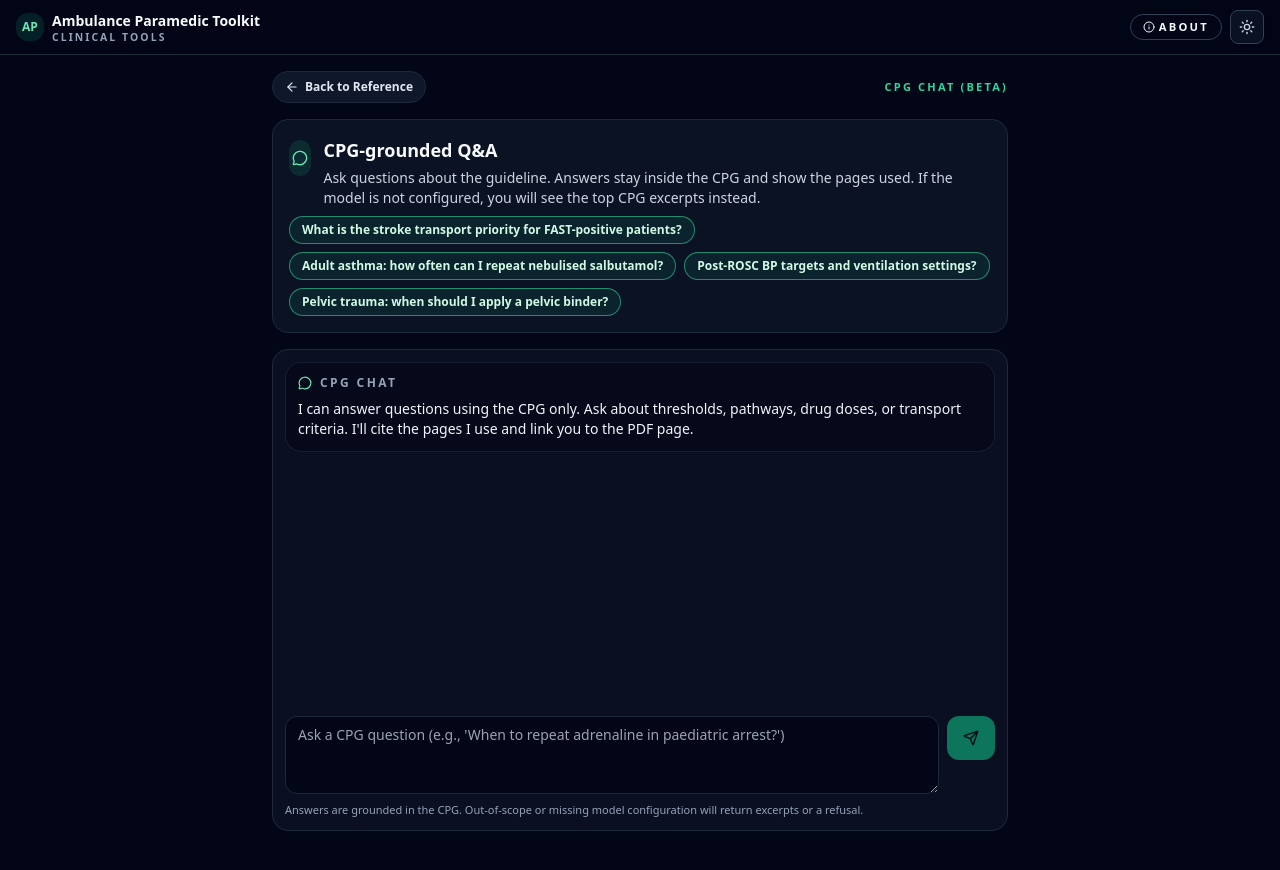
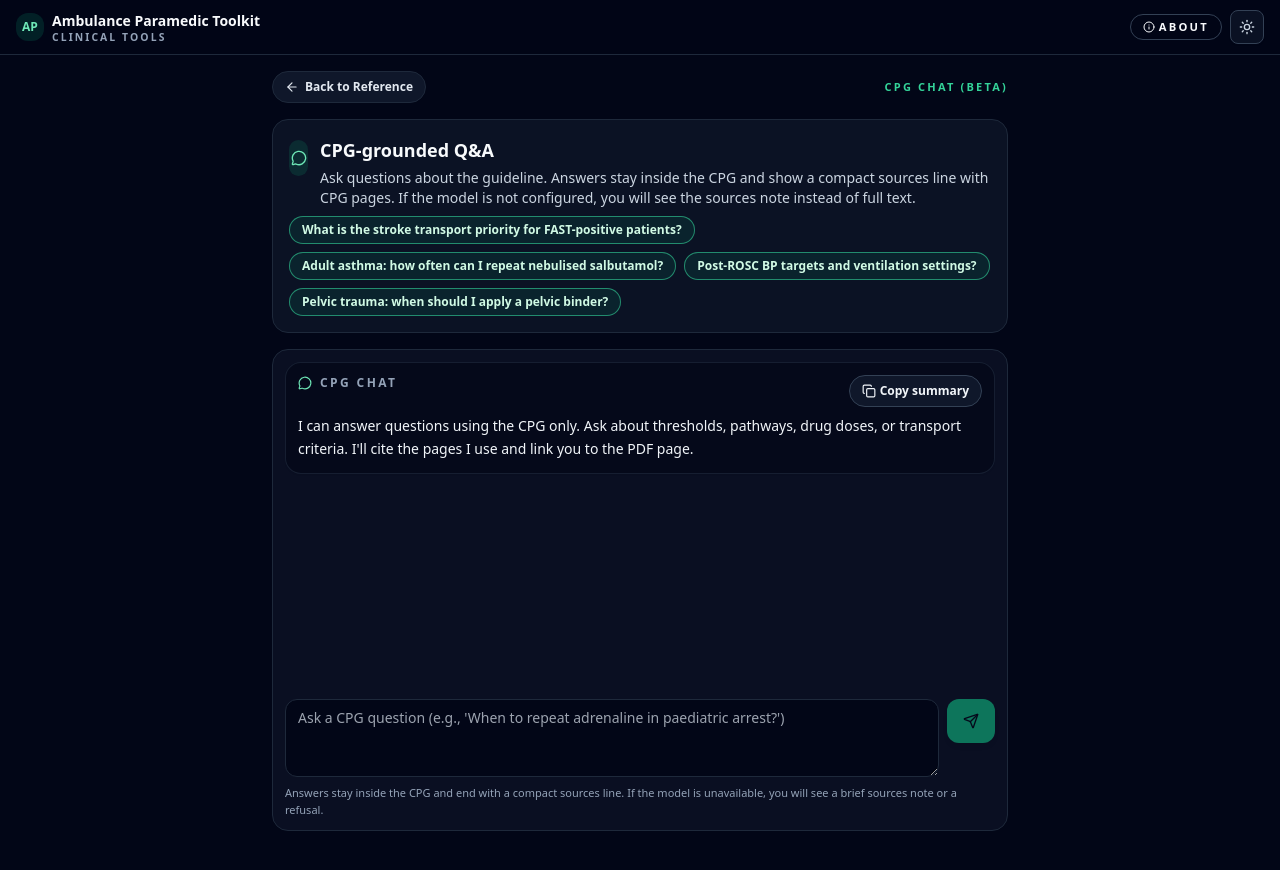
Before and after one commit to drixle08/Ambulance-App, a Next.js app: page /tools/cpg-chat in a window 1280 px wide. Shown: the top 870 px of the page. Built offline with nearby package versions, Linux system fonts and the light colour scheme.

Commit message:
Refine CPG chat formatting and actions

```diff
--- a/app/(app)/tools/cpg-chat/page.tsx
+++ b/app/(app)/tools/cpg-chat/page.tsx
@@ -4,10 +4,11 @@ import { FormEvent, useEffect, useRef, useState } from "react";
 import Link from "next/link";
 import {
   ArrowLeft,
-  BookOpenCheck,
+  Copy,
   Loader2,
   MessageCircle,
   Send,
+  Share2,
   User,
 } from "lucide-react";
 
@@ -15,8 +16,8 @@ type SourceDoc = {
   id: string;
   page: number;
   printedPage: number;
-  snippet: string;
   pdfUrl: string;
+  label: string;
 };
 
 type ChatMessage = {
@@ -24,6 +25,7 @@ type ChatMessage = {
   role: "user" | "assistant";
   content: string;
   sources?: SourceDoc[];
+  sourceLine?: string;
 };
 
 const EXAMPLES = [
@@ -33,28 +35,52 @@ const EXAMPLES = [
   "Pelvic trauma: when should I apply a pelvic binder?",
 ];
 
-function Sources({ sources }: { sources: SourceDoc[] }) {
-  if (!sources || sources.length === 0) return null;
+function SourcesLine({
+  sourceLine,
+  sources,
+}: {
+  sourceLine?: string;
+  sources?: SourceDoc[];
+}) {
+  if (!sourceLine) return null;
+
+  const deduped = sources
+    ? Array.from(
+        new Map(
+          sources.map((source) => [
+            source.label,
+            { label: source.label, pdfUrl: source.pdfUrl },
+          ])
+        ).values()
+      )
+    : [];
+
+  const hasLinks = deduped.length > 0;
 
   return (
-    <div className="mt-3 space-y-2 rounded-xl border border-slate-800 bg-slate-900/80 p-3">
-      <div className="flex items-center gap-2 text-xs font-semibold uppercase tracking-[0.18em] text-emerald-400">
-        <BookOpenCheck className="h-4 w-4" />
-        Sources (CPG)
-      </div>
-      <div className="space-y-2">
-        {sources.map((source) => (
-          <div
-            key={source.id}
-            className="rounded-lg border border-slate-800/80 bg-slate-950/60 p-3"
+    <div className="mt-2 text-[0.8rem] text-slate-300">
+      {hasLinks ? (
+        <>
+          <span className="font-semibold text-emerald-200">Sources (CPG): </span>
+          {deduped.map((source, index) => (
+            <span key={`${source.label}-${index}`}>
+              {source.pdfUrl ? (
+                <Link
+                  href={source.pdfUrl}
+                  className="underline decoration-emerald-400/70 underline-offset-4 hover:text-emerald-100"
                 >
-            <p className="mb-1 text-xs font-semibold text-emerald-300">
-              Page {source.printedPage}
-            </p>
-            <p className="text-[0.8rem] text-slate-200">{source.snippet}</p>
-          </div>
+                  {source.label}
+                </Link>
+              ) : (
+                source.label
+              )}
+              {index < deduped.length - 1 ? "; " : ""}
+            </span>
           ))}
-      </div>
+        </>
+      ) : (
+        sourceLine
+      )}
     </div>
   );
 }
@@ -71,11 +97,58 @@ export default function CpgChatPage() {
   const [input, setInput] = useState("");
   const [isSending, setIsSending] = useState(false);
   const [error, setError] = useState<string | null>(null);
+  const [copiedMessageId, setCopiedMessageId] = useState<string | null>(null);
+  const [canShare, setCanShare] = useState(false);
   const endRef = useRef<HTMLDivElement | null>(null);
 
   useEffect(() => {
     endRef.current?.scrollIntoView({ behavior: "smooth" });
   }, [messages]);
+
+  useEffect(() => {
+    setCanShare(typeof navigator !== "undefined" && "share" in navigator);
+  }, []);
+
+  const buildShareText = (message: ChatMessage) => {
+    if (!message.content) return "";
+    const includesSources =
+      message.sourceLine &&
+      message.content.toLowerCase().includes("sources (cpg");
+    const sourcesText =
+      !includesSources && message.sourceLine
+        ? `\n\n${message.sourceLine}`
+        : "";
+    return `${message.content}${sourcesText}`.trim();
+  };
+
+  const handleCopy = async (message: ChatMessage) => {
+    const text = buildShareText(message);
+    if (!text) return;
+    try {
+      await navigator.clipboard.writeText(text);
+      setCopiedMessageId(message.id);
+      setTimeout(() => setCopiedMessageId(null), 2000);
+    } catch (err) {
+      console.error(err);
+      setError("Unable to copy right now. Please try again.");
+    }
+  };
+
+  const handleShare = async (message: ChatMessage) => {
+    if (!canShare) return;
+    const text = buildShareText(message);
+    if (!text) return;
+    try {
+      await navigator.share({
+        title: "CPG Chat summary",
+        text,
+      });
+    } catch (err) {
+      if ((err as Error).name === "AbortError") return;
+      console.error(err);
+      setError("Unable to share right now. Please try again.");
+    }
+  };
 
   const sendMessage = async (question: string) => {
     const trimmed = question.trim();
@@ -100,6 +173,21 @@ export default function CpgChatPage() {
       });
 
       const data = await resp.json();
+      const sources: SourceDoc[] = Array.isArray(data?.sources)
+        ? data.sources.map((source: any) => ({
+            id: String(source?.id ?? crypto.randomUUID()),
+            page: Number(source?.page ?? 0),
+            printedPage: Number(source?.printedPage ?? 0),
+            pdfUrl: typeof source?.pdfUrl === "string" ? source.pdfUrl : "",
+            label:
+              typeof source?.label === "string"
+                ? source.label
+                : source?.printedPage
+                  ? `CPG p.${source.printedPage}`
+                  : "CPG",
+          }))
+        : [];
+
       const assistantMsg: ChatMessage = {
         id: crypto.randomUUID(),
         role: "assistant",
@@ -107,7 +195,9 @@ export default function CpgChatPage() {
           typeof data?.answer === "string"
             ? data.answer
             : "I could not produce an answer.",
-        sources: Array.isArray(data?.sources) ? data.sources : [],
+        sources,
+        sourceLine:
+          typeof data?.sourceLine === "string" ? data.sourceLine : undefined,
       };
 
       setMessages((prev) => [...prev, assistantMsg]);
@@ -148,8 +238,8 @@ export default function CpgChatPage() {
             <h1 className="text-lg font-semibold">CPG-grounded Q&A</h1>
             <p className="text-sm text-slate-300">
               Ask questions about the guideline. Answers stay inside the CPG and
-              show the pages used. If the model is not configured, you will see
-              the top CPG excerpts instead.
+              show a compact sources line with CPG pages. If the model is not
+              configured, you will see the sources note instead of full text.
             </p>
           </div>
         </div>
@@ -169,12 +259,18 @@ export default function CpgChatPage() {
 
       <div className="flex flex-1 flex-col gap-3 rounded-2xl border border-slate-800 bg-slate-900/60 p-3">
         <div className="flex flex-col gap-3 overflow-auto">
-          {messages.map((message) => (
+          {messages.map((message) => {
+            const hasInlineSources =
+              message.role === "assistant" &&
+              message.content.toLowerCase().includes("sources (cpg");
+
+            return (
               <div
                 key={message.id}
                 className="rounded-2xl border border-slate-800/70 bg-slate-950/60 p-3 shadow-sm"
               >
-              <div className="mb-2 flex items-center gap-2 text-xs font-semibold uppercase tracking-[0.2em] text-slate-400">
+                <div className="mb-2 flex items-start justify-between gap-2">
+                  <div className="flex items-center gap-2 text-xs font-semibold uppercase tracking-[0.2em] text-slate-400">
                     {message.role === "user" ? (
                       <>
                         <User className="h-3.5 w-3.5" />
@@ -187,14 +283,43 @@ export default function CpgChatPage() {
                       </>
                     )}
                   </div>
-              <p className="whitespace-pre-wrap text-sm text-slate-100">
+                  {message.role === "assistant" ? (
+                    <div className="flex items-center gap-2">
+                      <button
+                        type="button"
+                        onClick={() => handleCopy(message)}
+                        className="inline-flex items-center gap-1 rounded-full border border-slate-700 bg-slate-900 px-3 py-1.5 text-[12px] font-semibold text-slate-100 hover:border-emerald-400 hover:text-emerald-100"
+                      >
+                        <Copy className="h-3.5 w-3.5" />
+                        {copiedMessageId === message.id
+                          ? "Copied"
+                          : "Copy summary"}
+                      </button>
+                      {canShare ? (
+                        <button
+                          type="button"
+                          onClick={() => handleShare(message)}
+                          className="inline-flex items-center gap-1 rounded-full border border-slate-700 bg-slate-900 px-3 py-1.5 text-[12px] font-semibold text-slate-100 hover:border-emerald-400 hover:text-emerald-100"
+                        >
+                          <Share2 className="h-3.5 w-3.5" />
+                          Share
+                        </button>
+                      ) : null}
+                    </div>
+                  ) : null}
+                </div>
+                <p className="whitespace-pre-wrap text-sm text-slate-100 leading-relaxed">
                   {message.content}
                 </p>
-              {message.sources && message.sources.length > 0 ? (
-                <Sources sources={message.sources} />
+                {!hasInlineSources ? (
+                  <SourcesLine
+                    sourceLine={message.sourceLine}
+                    sources={message.sources}
+                  />
                 ) : null}
               </div>
-          ))}
+            );
+          })}
           <div ref={endRef} />
         </div>
 
@@ -225,8 +350,9 @@ export default function CpgChatPage() {
             <p className="text-xs text-red-300">{error}</p>
           ) : (
             <p className="text-[11px] text-slate-400">
-              Answers are grounded in the CPG. Out-of-scope or missing model
-              configuration will return excerpts or a refusal.
+              Answers stay inside the CPG and end with a compact sources line.
+              If the model is unavailable, you will see a brief sources note or
+              a refusal.
             </p>
           )}
         </form>
--- a/app/api/cpg-chat/route.ts
+++ b/app/api/cpg-chat/route.ts
@@ -7,58 +7,71 @@ type Source = {
   id: string;
   page: number;
   printedPage: number;
-  snippet: string;
   pdfUrl: string;
+  label: string;
 };
 
 const DEFAULT_MODEL = "gpt-4o-mini";
 
 function buildSources(chunks: CpgChunk[]): Source[] {
-  return chunks.map((chunk) => ({
-    id: chunk.id,
-    page: chunk.page,
-    printedPage: chunk.printedPage,
-    snippet:
-      chunk.text.length > 500
-        ? `${chunk.text.slice(0, 500)}...`
-        : chunk.text,
-    pdfUrl: `/reference/cpg/cpg-v2.4-2025.pdf#page=${chunk.page}`,
-  }));
+  const seenPages = new Set<number>();
+
+  return chunks
+    .filter((chunk) => {
+      if (seenPages.has(chunk.printedPage)) return false;
+      seenPages.add(chunk.printedPage);
+      return true;
+    })
+    .map((chunk) => ({
+      id: chunk.id,
+      page: chunk.page,
+      printedPage: chunk.printedPage,
+      pdfUrl: `/reference/cpg/cpg-v2.4-2025.pdf#page=${chunk.page}`,
+      label: `CPG p.${chunk.printedPage}`,
+    }));
 }
 
-function buildPrompt(query: string, sources: Source[]): string {
-  const sourceText = sources
-    .map(
-      (source) =>
-        `Page ${source.printedPage}: ${source.snippet.replace(/\s+/g, " ")}`
-    )
+function buildSourceLine(sources: Source[]): string {
+  if (sources.length === 0) return "";
+  const parts = sources.map((source) => source.label).filter(Boolean);
+  const uniqueParts = Array.from(new Set(parts));
+  return uniqueParts.length
+    ? `Sources (CPG): ${uniqueParts.join("; ")}`
+    : "";
+}
+
+function buildPrompt(query: string, chunks: CpgChunk[], sources: Source[]) {
+  const sourceLine = buildSourceLine(sources);
+  const context = chunks
+    .map((chunk) => {
+      const cleaned = chunk.text.replace(/\s+/g, " ").trim();
+      const snippet =
+        cleaned.length > 600 ? `${cleaned.slice(0, 600)}...` : cleaned;
+      return `Page ${chunk.printedPage}: ${snippet}`;
+    })
     .join("\n\n");
 
   return [
-    "You are the AI clinical assistant inside the “Ambulance Paramedic Toolkit” app for HMCAS (Qatar) pre-hospital crews. Primary reference: HMCAS CPG v2.4 (2025). Use ONLY the provided excerpts; do not invent details.",
-    "Your job: convert retrieved CPG lines into clear, concise, actionable guidance. Do NOT dump raw text.",
-    "",
-    "Default answer structure:",
-    "- Brief Summary (1–3 sentences): what the issue is and what you will cover.",
-    "- Immediate Priorities / Primary Approach: ordered bullets (ABC, time-critical checks, when to escalate/pre-alert).",
-    "- Assessment: bullets for key history/exam/monitoring/decision tools (summarise usage; don’t paste tables).",
-    "- Management / Treatment:",
-    "  - Non-pharm bullets.",
-    "  - Medications bullets: drug, indication, dose (adult/paeds if present), route, frequency/max, cautions. Include “Do NOT” bullets if present.",
-    "- Transport & Handover: urgency, destination/bypass, pre-alerts, key handover points if stated.",
-    "- Notes / Limitations: call out missing info/assumptions/ambiguity; remind this is decision support.",
-    "",
-    "Style rules:",
-    "- Paraphrase; avoid long quotes. Be action-oriented and ordered. Highlight numbers/thresholds if present.",
-    "- Keep concise and scannable (mobile). Use bullets for steps/meds/red flags.",
-    "- If excerpts don’t answer, say you are not sure and ask for a CPG-relevant question.",
-    "- Do not invent local policy. Use general medical knowledge only to clarify, never to contradict the CPG.",
-    "- Only quote briefly if wording is critical. End sentences/bullets with page citations when citing facts (e.g., '(Page 58)').",
+    "You are the AI clinical assistant inside the Ambulance Paramedic Toolkit app. Primary reference: HMCAS Clinical Practice Guidelines (CPG) v2.4 (2025).",
+    "Give concise, clinically useful answers for pre-hospital clinicians. Use the retrieved CPG passages as background, but answer in your own words.",
+    "Use this structure with plain headings and minimal bullets:",
+    "Summary",
+    "Immediate Priorities",
+    "Assessment",
+    "Management / Treatment",
+    "Transport & Handover",
+    "Notes / Limitations",
+    "Style: clean, professional, no decorative symbols or heavy markdown. Short paragraphs; bullets only when needed (especially for meds with dose/route/frequency/cautions, include Do NOT if present).",
+    "Do not paste long blocks of guideline text. If the CPG does not clearly support a detail, say so and avoid inventing local policy.",
+    'Finish with one compact sources line, e.g., "Sources (CPG): CPG p.80; CPG p.81". Do not include source excerpts.',
     "",
     `Question: ${query}`,
     "",
-    "Relevant CPG excerpts:",
-    sourceText || "None",
+    "Context from CPG (paraphrase; do not paste):",
+    context || "None",
+    "",
+    "Use the following for the sources line:",
+    sourceLine || "None",
   ].join("\n");
 }
 
@@ -81,7 +94,7 @@ async function callOpenAI(prompt: string) {
         {
           role: "system",
           content:
-            "You are the AI clinical assistant in the Ambulance Paramedic Toolkit for HMCAS crews. Base answers ONLY on provided CPG v2.4 (2025) excerpts. Summarize, don’t dump text. Use the required structure: brief summary; immediate priorities; assessment; management (non-pharm, meds with dose/route/frequency/cautions, Do NOT if stated); transport/handover; notes/limitations. Paraphrase, be action-oriented, mobile-friendly, and cite pages inline. If not covered or unclear, say so rather than inventing policy. Never include identifying info.",
+            "You are the AI clinical assistant in the Ambulance Paramedic Toolkit for HMCAS crews. Primary reference: HMCAS CPG v2.4 (2025). Provide concise, clinically useful answers using the retrieved CPG content as background, but answer in your own words. Use the headings: Summary; Immediate Priorities; Assessment; Management / Treatment; Transport & Handover; Notes / Limitations. Keep formatting plain (no decorative symbols), use short paragraphs and bullets only where helpful (especially for drugs with dose/route/frequency/cautions and any Do NOT guidance). Do not paste long guideline text. If details are unclear or absent, say so without inventing policy. End every answer with a single compact sources line like \"Sources (CPG): CPG p.80; CPG p.81\" and do not include source excerpts. Never include identifying information.",
         },
         {
           role: "user",
@@ -99,8 +112,7 @@ async function callOpenAI(prompt: string) {
 
   const data = await resp.json();
   const answer =
-    data?.choices?.[0]?.message?.content?.trim() ??
-    "I could not generate an answer right now.";
+    data?.choices?.[0]?.message?.content?.trim() ?? null;
   return answer;
 }
 
@@ -128,29 +140,30 @@ export async function POST(req: NextRequest) {
   }
 
   const sources = buildSources(topChunks);
-  const prompt = buildPrompt(query, sources);
+  const sourceLine = buildSourceLine(sources);
+  const prompt = buildPrompt(query, topChunks, sources);
   const answer = await callOpenAI(prompt);
 
-  if (!answer) {
-    const topSnippets = sources.slice(0, 2);
-    const fallbackAnswer =
-      topSnippets.length > 0
-        ? topSnippets
-            .map(
-              (s) =>
-                `Page ${s.printedPage}: ${s.snippet.replace(/\s+/g, " ").trim()}`
-            )
-            .join("\n\n")
-        : "No CPG excerpts available.";
+  const finalAnswer =
+    sourceLine && answer && !answer.toLowerCase().includes("sources (cpg")
+      ? `${answer.trim()}\n\n${sourceLine}`
+      : answer;
+
+  if (!finalAnswer) {
+    const fallbackAnswer = sourceLine
+      ? `I could not generate an answer right now. ${sourceLine}`
+      : "I could not generate an answer right now. Please review the relevant CPG pages in the PDF.";
 
     return NextResponse.json({
       answer: fallbackAnswer,
       sources,
+      sourceLine,
     });
   }
 
   return NextResponse.json({
-    answer,
+    answer: finalAnswer,
     sources,
+    sourceLine,
   });
 }
```
Lines whose indentation alone changed are shown as unchanged.
